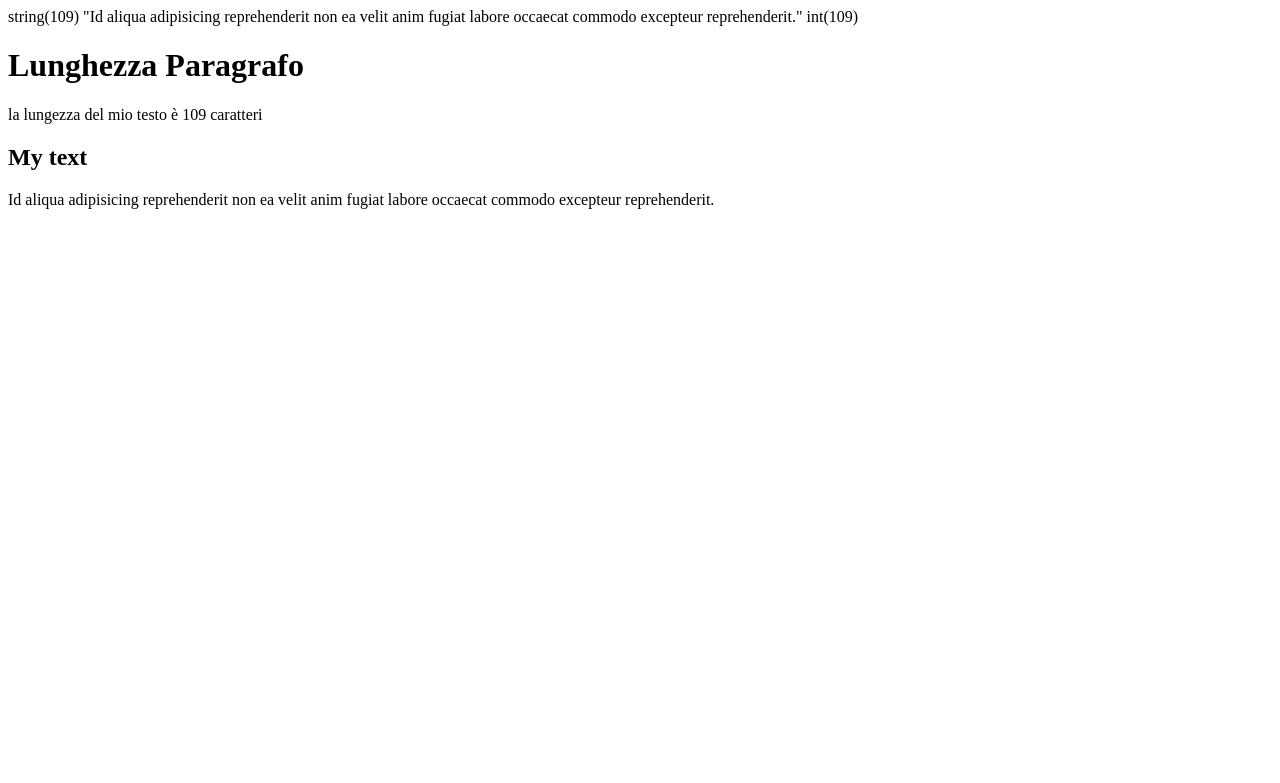
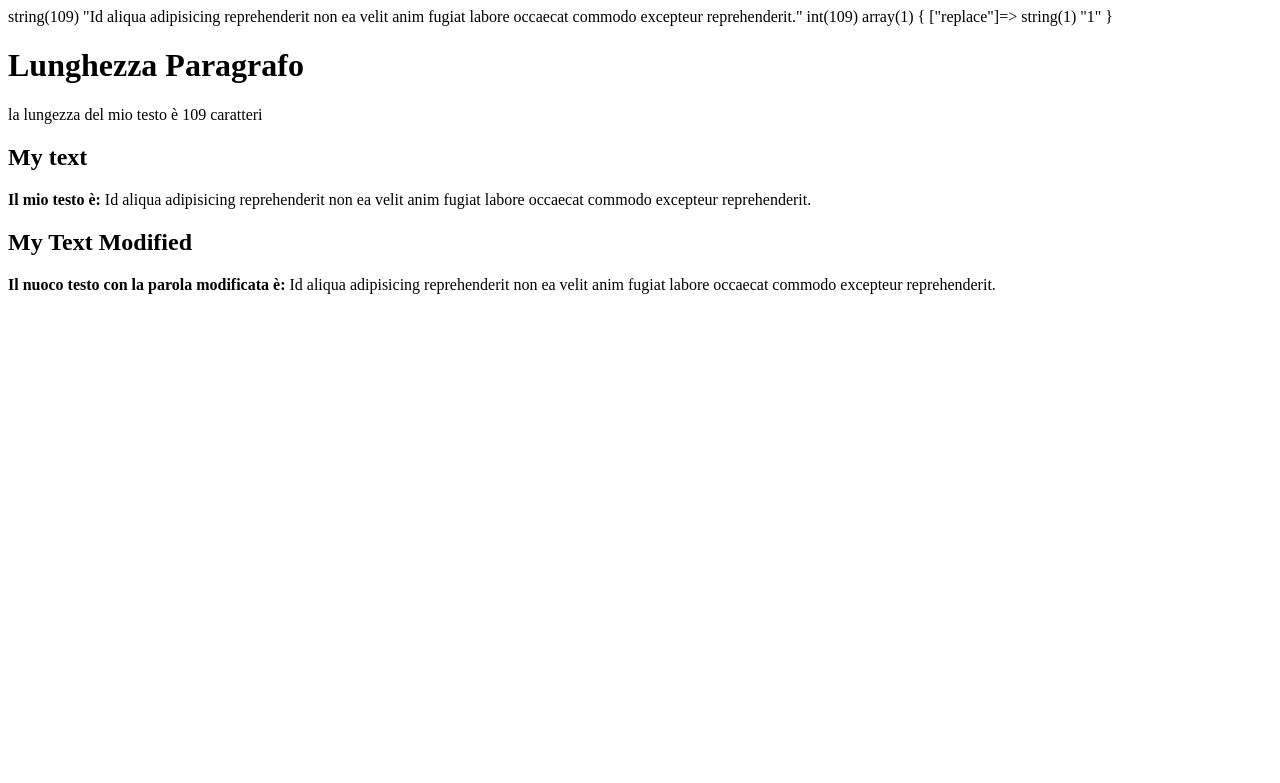
Before and after one commit to EdoPi/php-badwords, a PHP site: page /?replace=1 in a window 1280 px wide. Shown: the top 783 px of the page. Run offline with PHP 8.4, Linux system fonts and the light colour scheme.

Commit message:
esercizio completo

```diff
--- a/index.php
+++ b/index.php
@@ -4,6 +4,10 @@ var_dump($text);
 
 $textLenght= strlen($text);
 var_dump($textLenght);
+
+var_dump($_GET);
+
+$newText= str_replace($_GET['replace'],' *** ', $text);
 
 ?>
 
@@ -24,7 +28,11 @@ var_dump($textLenght);
         <p>la lungezza del mio testo è <?php echo $textLenght ?> caratteri</p>
 
         <h2>My text</h2>
-        <p><?php echo $text?></p>
+
+        <p><b>Il mio testo è: </b><?php echo $text?></p>
+
+        <h2>My Text Modified</h2>
+        <p><b>Il nuoco testo con la parola modificata è: </b><?php echo $newText ?> </p>
 
     </div>
 
```
